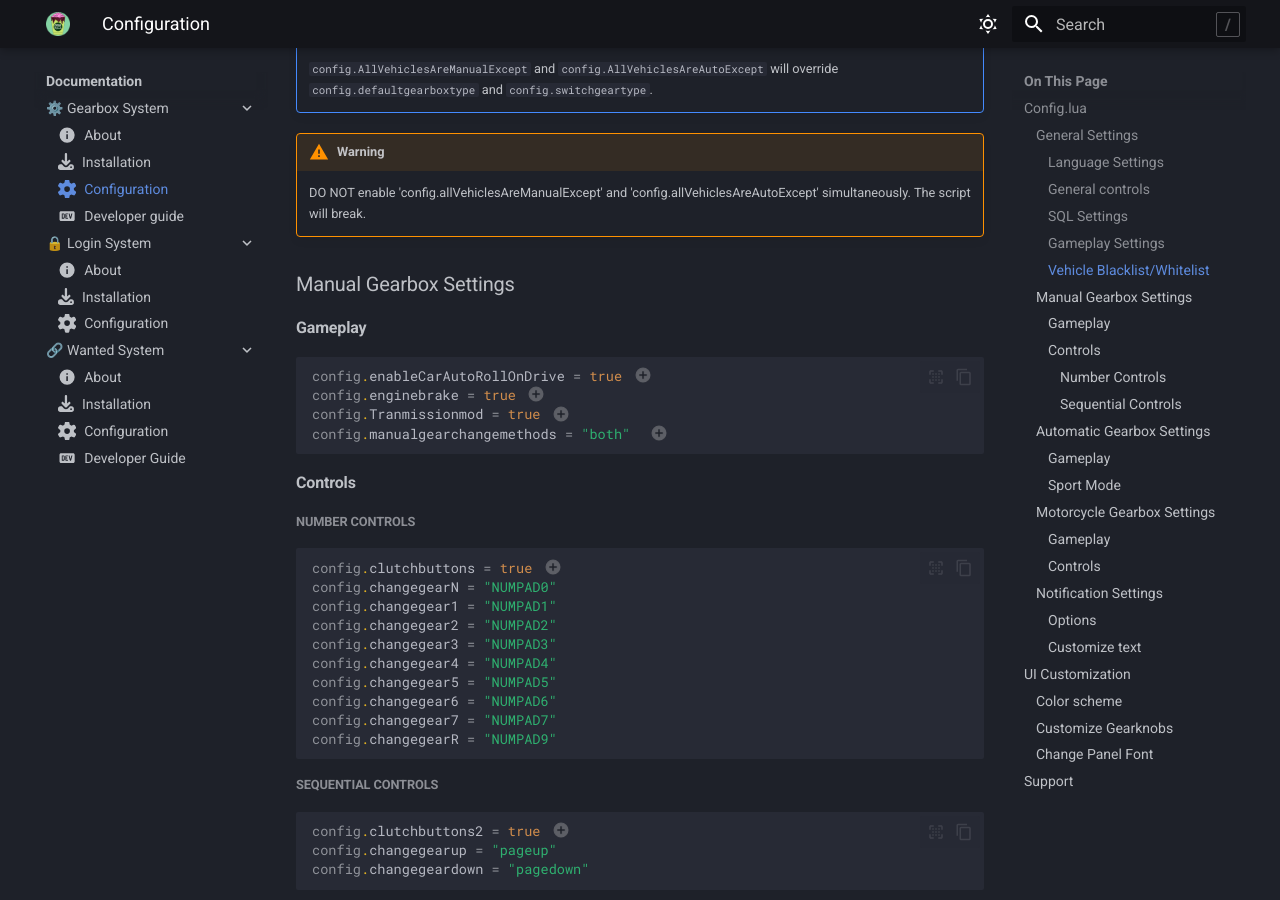
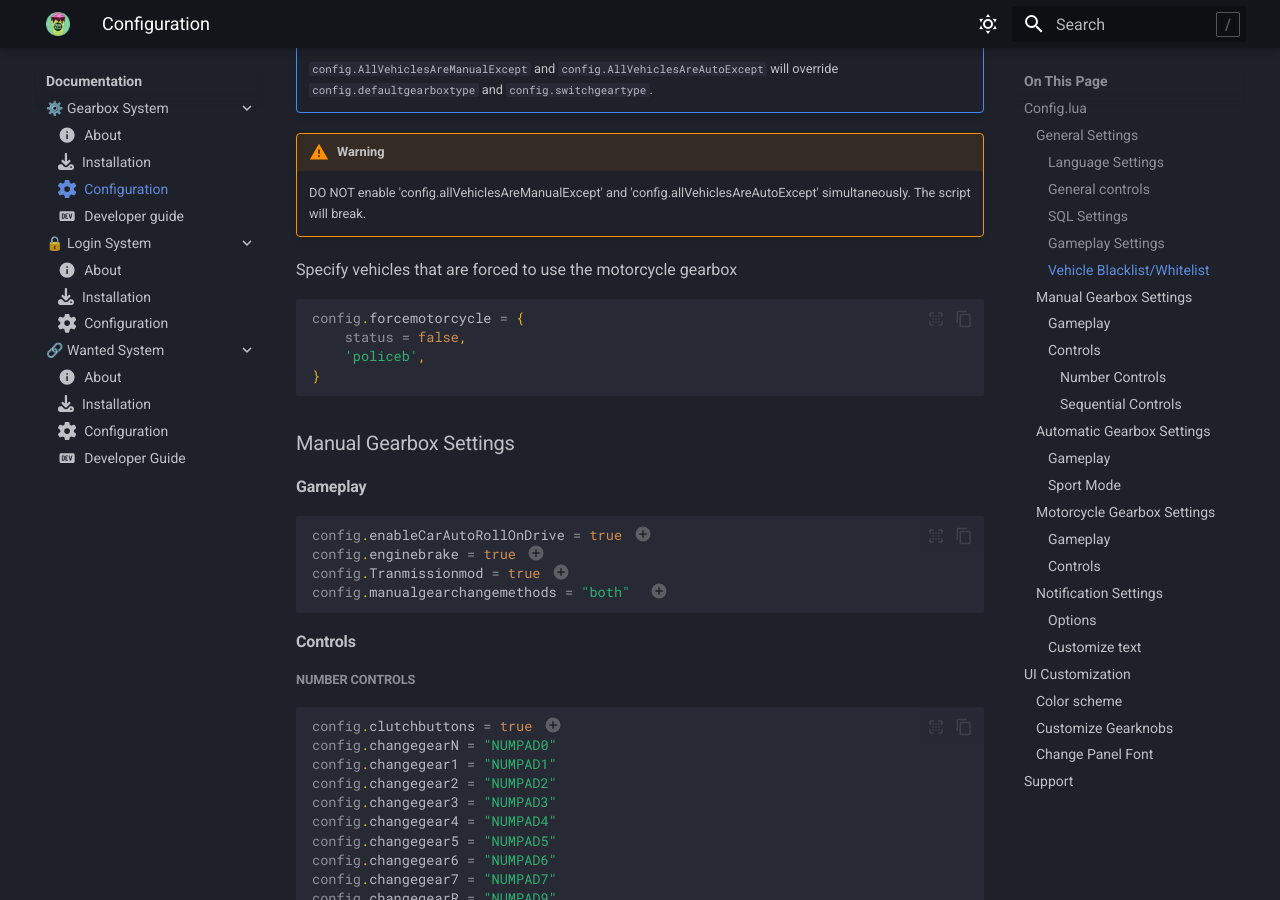
Before and after one commit to hgscripts/hgscripts.github.io, an MkDocs documentation site: the page built from docs/documentation/gearbox/configuration.md, in a window 1280 px wide and 900 px high, scrolled down 2264 px. Built offline with MkDocs 1.6.1 and Material for MkDocs 9.7.7, drawn with Linux system fonts in a browser that asks for light colours.

Commit message:
Added "force motorcycle gearbox" configuration

````diff
--- a/docs/documentation/gearbox/configuration.md
+++ b/docs/documentation/gearbox/configuration.md
@@ -133,8 +133,8 @@ Specify vehicles that are forced to be automatic
 ```lua
 config.allvehiclesAreManualExcept = {
     status = false,
-   'nero'
-   't20'
+    'nero'
+    't20'
 }
 ```
 
@@ -143,8 +143,8 @@ Specify vehicles that are forced to be manual
 ```lua
 config.allvehiclesAreAutoExcept = {
     status = false,
-   'sultanrs'
-   'banshee'
+    'sultanrs'
+    'banshee'
 }
 ```
 !!! note
@@ -152,6 +152,14 @@ config.allvehiclesAreAutoExcept = {
 
 !!! Warning
     DO NOT enable 'config.allVehiclesAreManualExcept' and 'config.allVehiclesAreAutoExcept' simultaneously. The script will break.
+
+Specify vehicles that are forced to use the motorcycle gearbox
+```lua
+config.forcemotorcycle = {
+    status = false,
+    'policeb',
+}
+```
 
 ### Manual Gearbox Settings
 #### Gameplay
````
